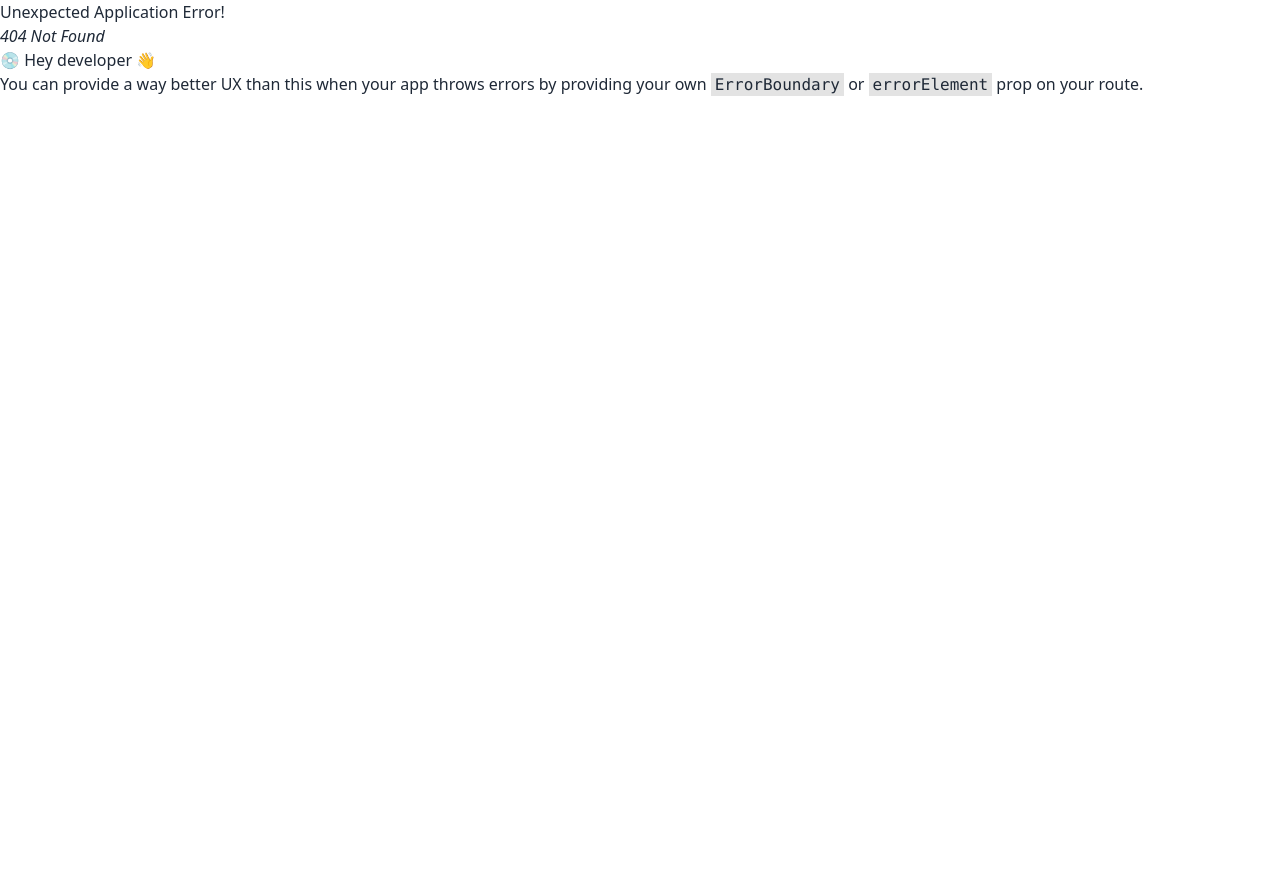
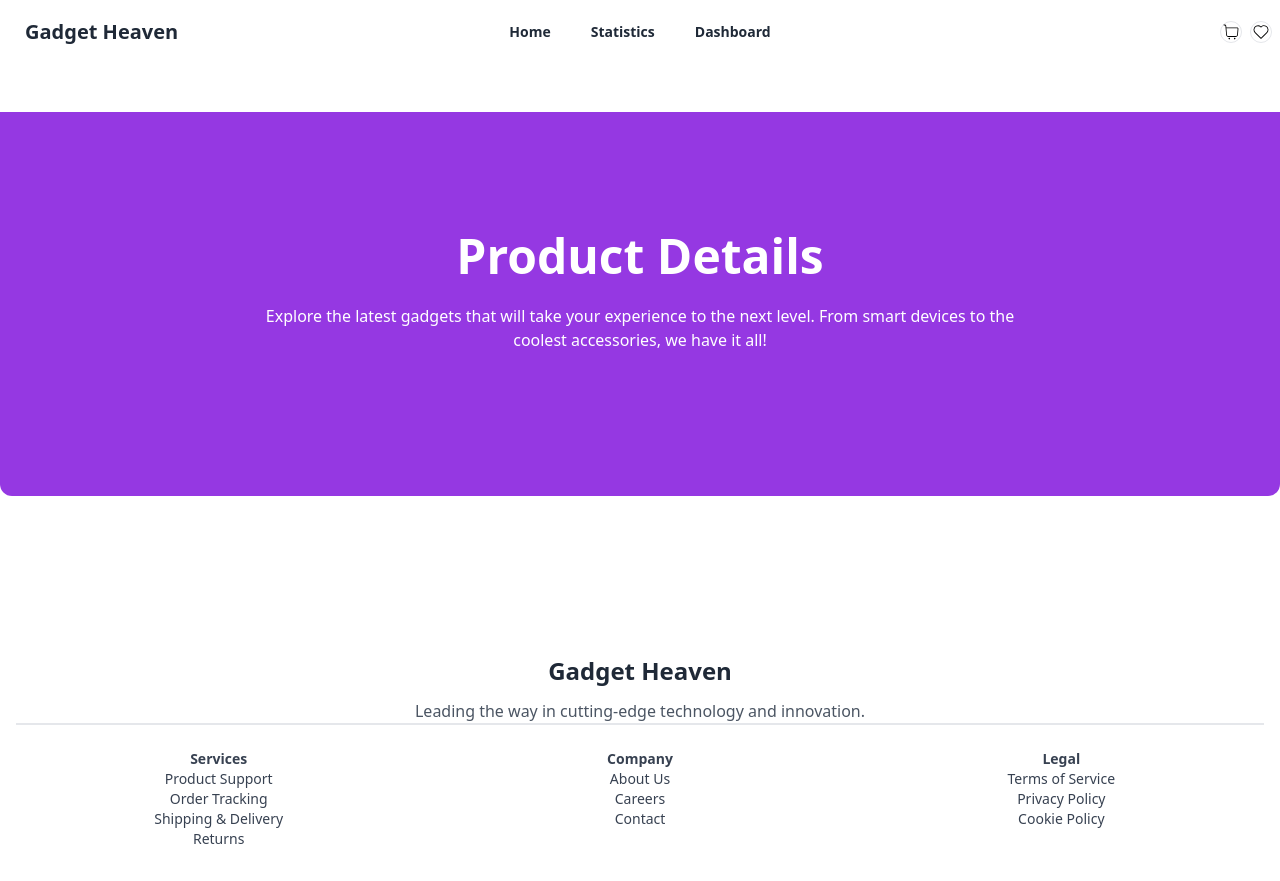
Before and after one commit to IsmailTonmoy/React_Router_Gadget_Heaven, a React (Vite) app: page /gadgets/1 in a window 1280 px wide. Before the commit this address had no page. Before the commit the page ends 800 px from the top, so only its background shows below. Built offline with nearby package versions, Linux system fonts and the light colour scheme.

Commit message:
added deatils page

```diff
--- a/package.json
+++ b/package.json
@@ -15,6 +15,8 @@
     "react": "^18.3.1",
     "react-dom": "^18.3.1",
     "react-helmet-async": "^2.0.5",
+    "react-hot-toast": "^2.4.1",
+    "react-icons": "^5.3.0",
     "react-router-dom": "^6.28.0",
     "sort-by": "^0.0.2"
   },
--- a/src/components/Navbar.jsx
+++ b/src/components/Navbar.jsx
@@ -1,4 +1,6 @@
 import { Link } from "react-router-dom";
+import { CiShoppingCart } from "react-icons/ci";
+import { CiHeart } from "react-icons/ci";
 
 
 const Navbar = () => {
@@ -37,8 +39,10 @@ const Navbar = () => {
         <Link to= '/dashboard'>Dashboard</Link>
         </ul>
       </div>
-      <div className="navbar-end">
-        <a className="btn">Button</a>
+
+      <div className="navbar-end gap-2">
+        <Link to="" className="bg-white text-black border rounded-full text-xl"><CiShoppingCart /></Link>
+        <Link to="" className="bg-white text-black border rounded-full text-xl"><CiHeart /></Link>
       </div>
 
     </div>
--- a/src/pages/GadgetDetails.jsx
+++ b/src/pages/GadgetDetails.jsx
@@ -0,0 +1,31 @@
+
+import toast, { Toaster } from 'react-hot-toast';
+import { Helmet } from "react-helmet-async";
+
+export default function DetailsPage() {
+
+  return (
+    <div>
+      <Helmet>
+        <title>Details</title>
+        <link rel="icon" type="image/png" href="/public/assets/favicon-16x16.png" />
+      </Helmet>
+      <Toaster />
+      <div className="hero bg-[#9538E2] min-h-96 rounded-b-xl relative s">
+        <div className="hero-content text-center text-white">
+          <div className="max-w-3xl">
+            <h1 className="text-5xl font-bold ">Product Details</h1>
+            <p className="py-6">
+              Explore the latest gadgets that will take your experience to the
+              next level. From smart devices to the coolest accessories, we have
+              it all!
+            </p>
+          </div>
+        </div>
+      </div>
+
+    </div>
+
+
+  );
+}
--- /dev/null
+++ b/src/pages/WishList.jsx
@@ -0,0 +1,18 @@
+import { Helmet } from "react-helmet-async";
+
+export default function WishList(){
+    const{wishlistItems} = useWish()
+    return (
+       <div>
+         <Helmet>
+        <title>Wishlist</title>
+        <link rel="icon" type="image/png" href="/src/picture/favicon-16x16.png" />
+      </Helmet>
+         <div>
+        {wishlistItems.map((item) => (
+          <WishList key={crypto.randomUUID()} item={item} />
+        ))}
+      </div>
+       </div>
+    );
+}
--- a/src/routes/Routes.jsx
+++ b/src/routes/Routes.jsx
@@ -4,6 +4,7 @@ import Home from '../pages/Home'
 import Statistics from '../pages/Statistics'
 import Dashboard from "../pages/Dashboard";
 import Gbox from "../components/Gbox"
+import GadgetDetails from "../pages/GadgetDetails"
 
 const routes = createBrowserRouter([
     {
@@ -38,6 +39,12 @@ const routes = createBrowserRouter([
           path: "/dashboard",
           element:<Dashboard/>,
         },
+        {
+          path:"gadgets/:product_id",
+          element:<GadgetDetails/>,
+          loader: ()=>fetch('/src/data/gadgets.json'),
+
+        },
       ],
     },
   ]);
```
Also changed, not shown: 1 other file (tests, documents, lock files or other folders).
